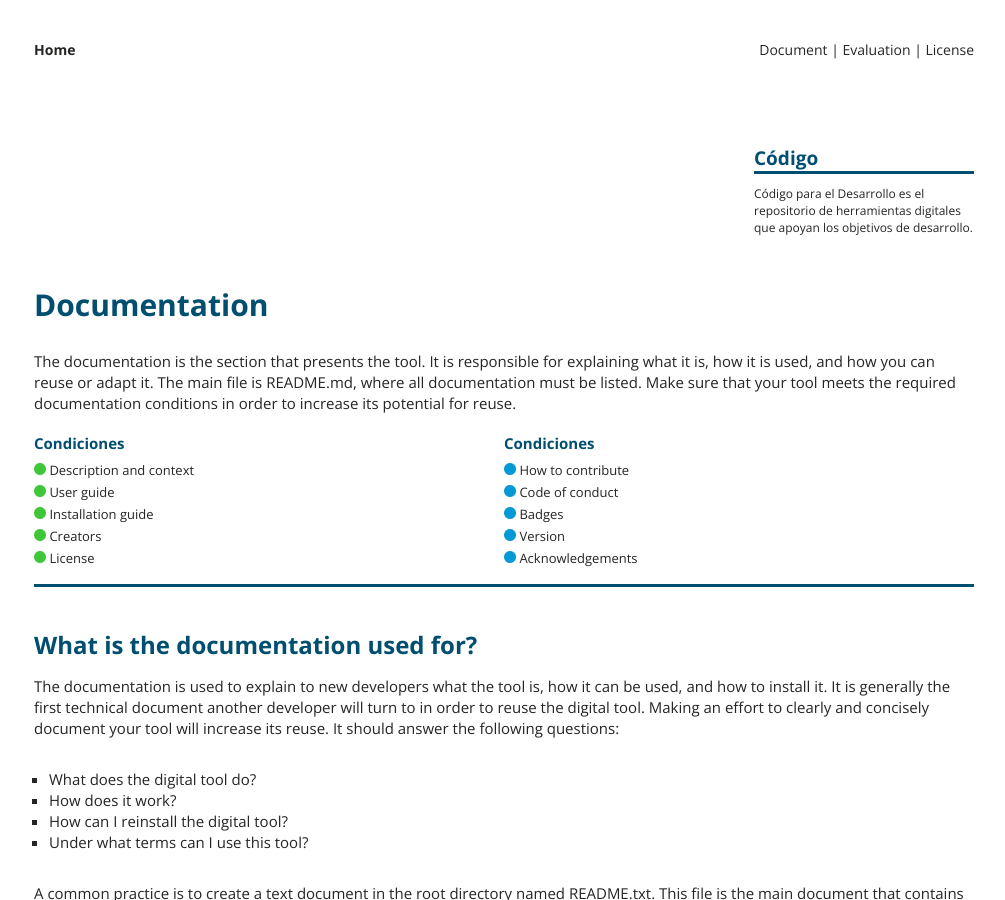
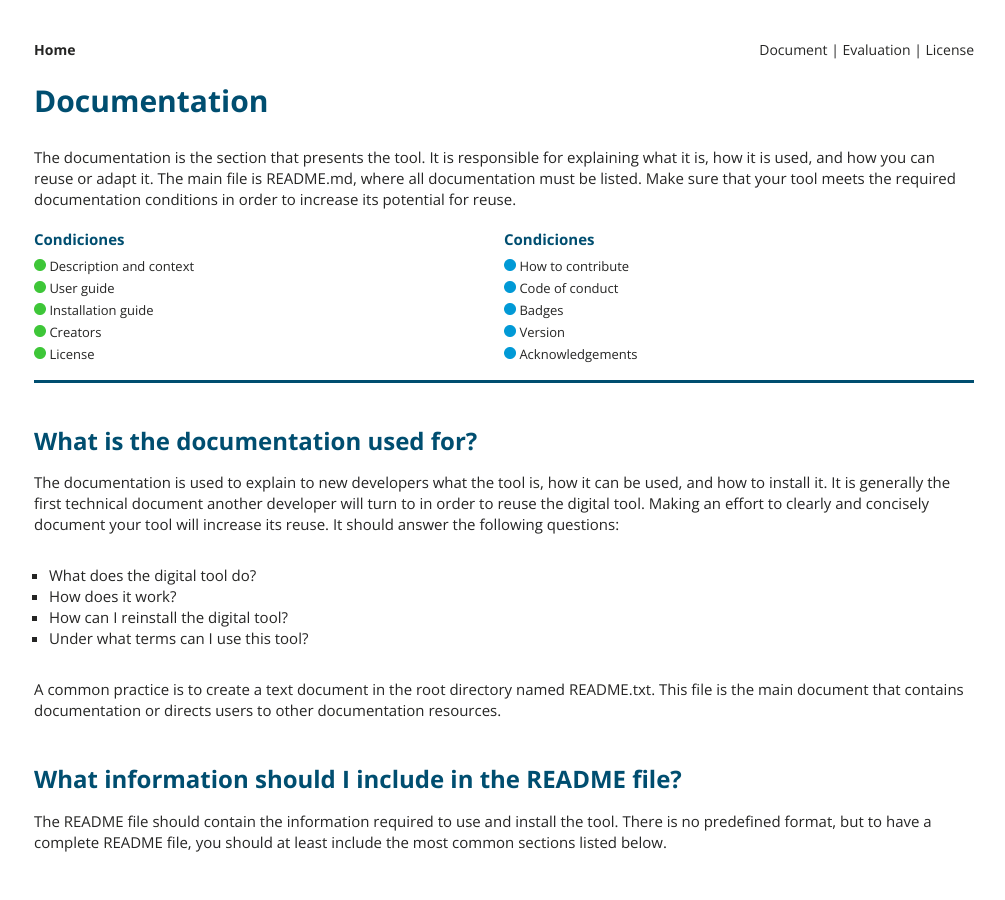
Before and after one commit to EL-BID/guia-de-publicacion, a Jekyll site: the page built from _documents/en/documentacion.markdown, in a window 1280 px wide and 900 px high. Shown: the whole window, without its empty margins (136-1141 px from the left). Built offline with Jekyll 4.4.1, drawn with Linux system fonts in a browser that asks for light colours; some of the changed text lies outside the part shown.

Commit message:
Update document.html

```diff
--- a/_layouts/document.html
+++ b/_layouts/document.html
@@ -1,17 +1,7 @@
 {% include header.html %}
 
 <div class="clearfix">
-    {% if page.sidebaren %}
-<div class="sidebar">
 
-  <div class="link-container">
-      <h3 class="sidebar_border_bottom"> <a href="http://code.iadb.org/">Código</a></h3>
-      <p>Código para el Desarrollo es el repositorio de herramientas digitales que apoyan los objetivos de desarrollo.</p>
-
-  </div>
-
-</div> <!-- /sidebar -->
-{% endif %}
     {% if page.sidebar %}
 
     <div class="document-body">
@@ -123,6 +113,17 @@
       {{ page.content }}
     </div>
   </div>
+    {% if page.sidebaren %}
+<div class="sidebar">
+
+  <div class="link-container">
+      <h3 class="sidebar_border_bottom"> <a href="http://code.iadb.org/">Código</a></h3>
+      <p>Código para el Desarrollo es el repositorio de herramientas digitales que apoyan los objetivos de desarrollo.</p>
+
+  </div>
+
+</div> <!-- /sidebar -->
+{% endif %}
   <!-- /document-body -->
 
   {% include sidebar.html %}
```
